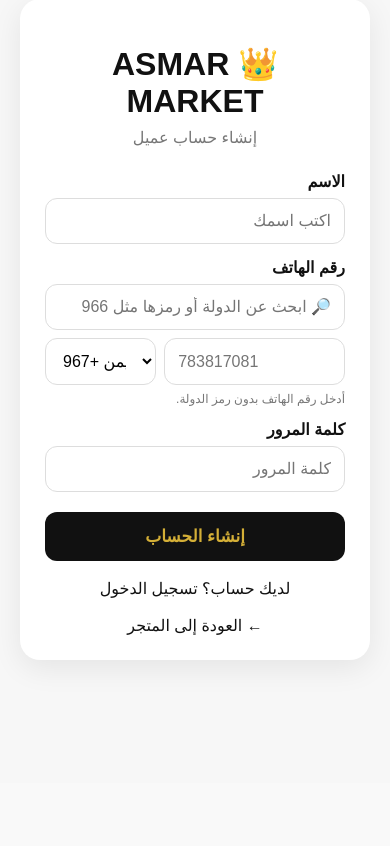
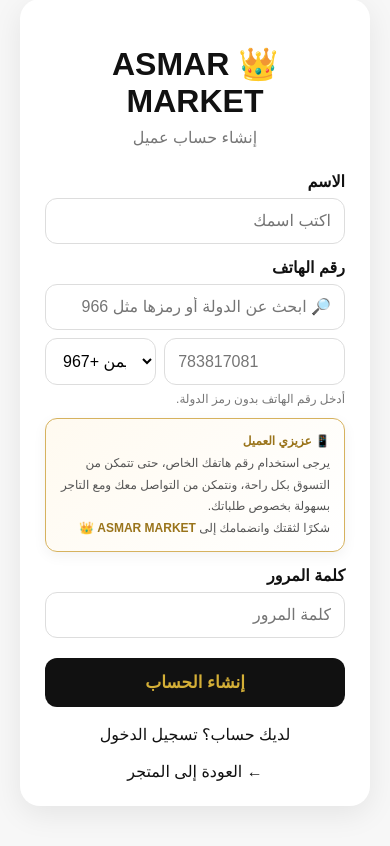
Before and after one commit to badiel711dg-dotcom/ASMAR-MARKET, a Flask app: page /customer/register in a window 390 px wide. Shown: the part 61-907 px from the top of the page. Before the commit the page ends 727 px from the top, so only its background shows below. Run offline with Flask 3, Linux system fonts and the light colour scheme; parts of the project's set-up code (start-up, migrations or seed data) failed here and were passed over.

Commit message:
Improve customer and merchant phone registration guidance

```diff
--- a/templates/customer_register.html
+++ b/templates/customer_register.html
@@ -96,6 +96,23 @@
             margin-top: 7px;
         }
 
+        .phone-info {
+            margin-top: 12px;
+            padding: 12px 14px;
+            border: 1px solid #d6b25e;
+            border-radius: 12px;
+            background: linear-gradient(135deg, #fffaf0, #fff);
+            color: #555;
+            font-size: 12px;
+            line-height: 1.8;
+            text-align: right;
+            box-shadow: 0 4px 14px rgba(0,0,0,.05);
+        }
+
+        .phone-info strong {
+            color: #9a741b;
+        }
+
         a {
             display: block;
             text-align: center;
@@ -167,6 +184,14 @@
                 أدخل رقم الهاتف بدون رمز الدولة.
             </div>
 
+            <div class="phone-info">
+                📱 <strong>عزيزي العميل</strong><br>
+                يرجى استخدام رقم هاتفك الخاص، حتى تتمكن من التسوق بكل راحة،
+                ونتمكن من التواصل معك ومع التاجر بسهولة بخصوص طلباتك.
+                <br>
+                شكرًا لثقتك وانضمامك إلى <strong>ASMAR MARKET</strong> 👑
+            </div>
+
             <label>كلمة المرور</label>
             <input
                 type="password"
```
Also changed, not shown: templates/merchant_register.html (+21 -0 lines).
